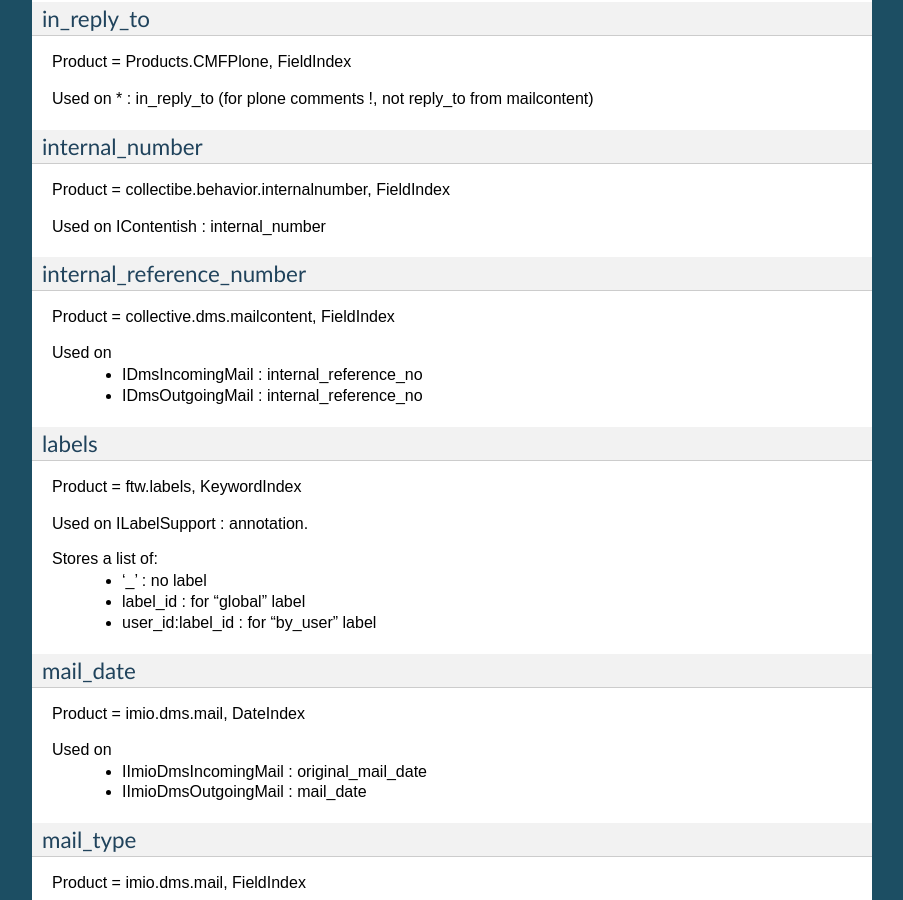
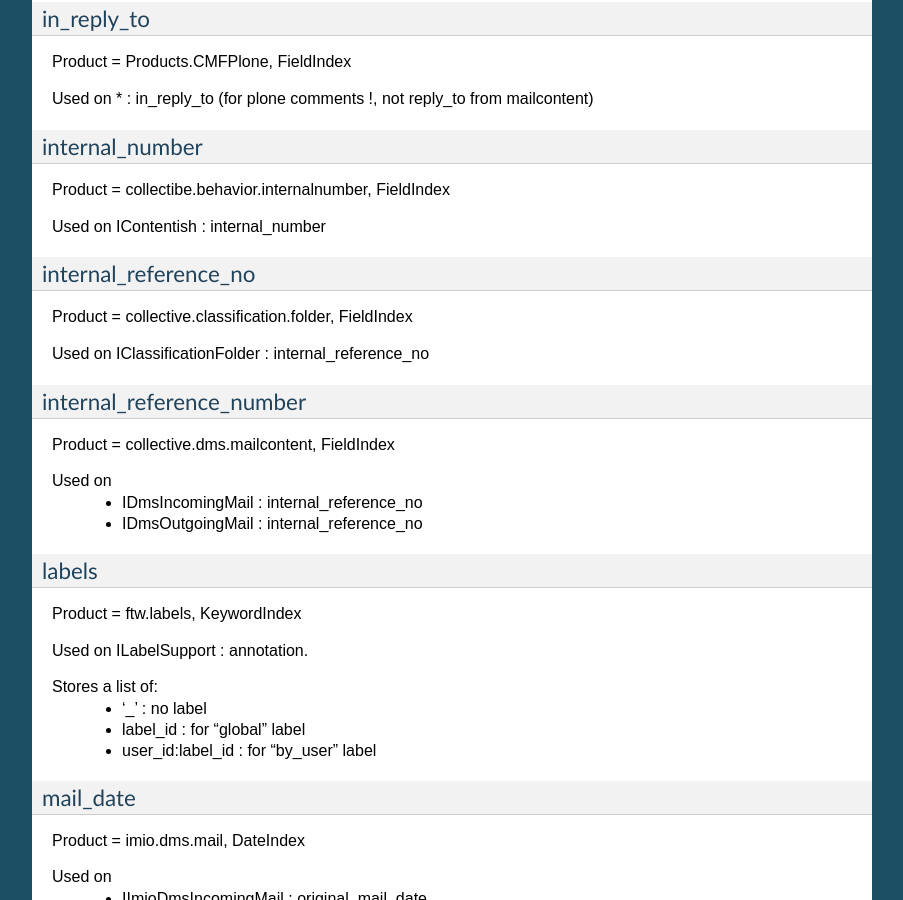
Before and after one commit to IMIO/server.dmsmail, a Sphinx documentation site: the page built from docs/source/indexes.rst, in a window 1280 px wide and 900 px high, scrolled down 1183 px. Shown: the whole window, without its empty margins (198-1101 px from the left). Built offline with Sphinx 7.4.7, drawn with Linux system fonts in a browser that asks for light colours; some of the changed text lies outside the part shown.

Commit message:
Docs internal_reference_no

```diff
--- a/docs/source/indexes.rst
+++ b/docs/source/indexes.rst
@@ -66,6 +66,12 @@
 Product = collectibe.behavior.internalnumber, FieldIndex
 
 Used on IContentish : internal_number
+
+internal_reference_no
+---------------------
+Product = collective.classification.folder, FieldIndex
+
+Used on IClassificationFolder : internal_reference_no
 
 internal_reference_number
 -------------------------
```
